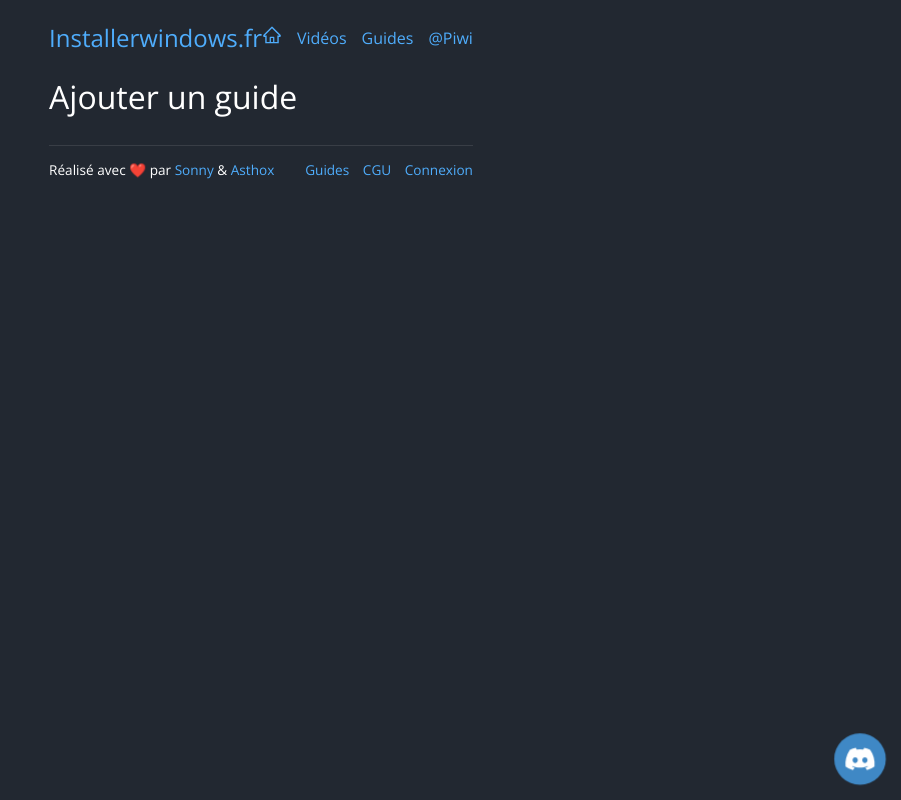
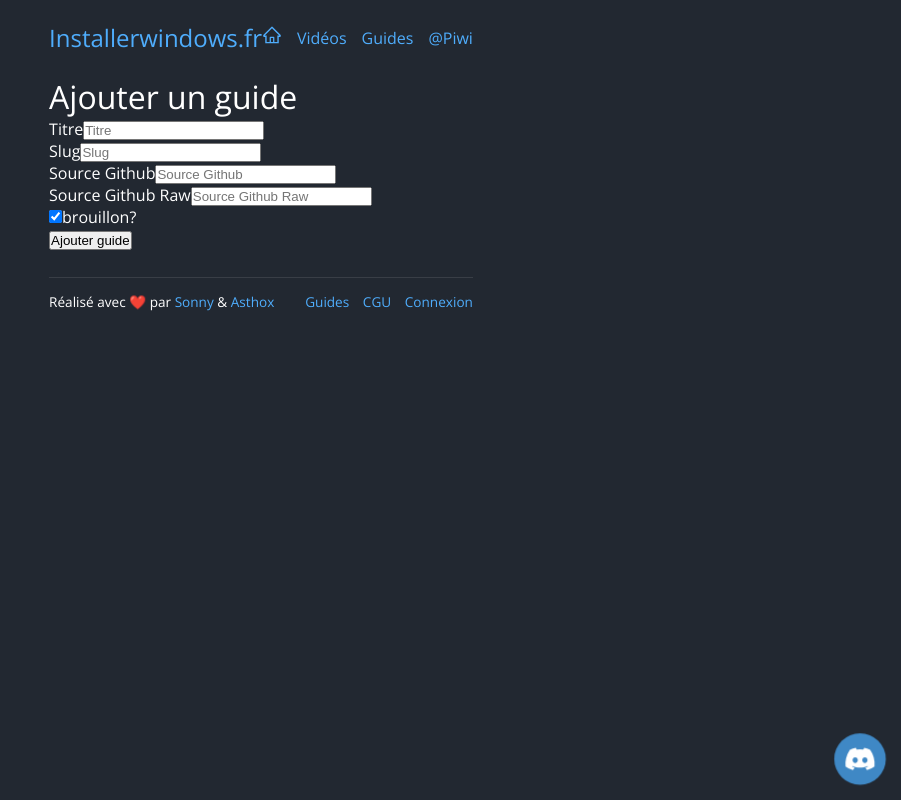
Before and after one commit to Sonny93/installerwindows.fr, a Next.js app: page /guides/create in a window 1280 px wide. Shown: the whole page, without its empty margins (379-1280 px from the left). Built offline with nearby package versions, Linux system fonts and the light colour scheme; no server answers.

Commit message:
chore: improve guide creation system

```diff
--- /dev/null
+++ b/pages/api/guide/create.ts
@@ -0,0 +1,38 @@
+// Next.js API route support: https://nextjs.org/docs/api-routes/introduction
+import type { NextApiRequest, NextApiResponse } from 'next';
+import { db } from '../../../lib/db';
+
+type Data = {
+    guide: Guide;
+};
+
+type DataError = {
+    error: any;
+};
+
+export default async function handler(req: NextApiRequest, res: NextApiResponse<Data | DataError>) {
+    const { title, slug, githubSource, githubRawSource, isDraft } = req.body;
+
+    try {
+        await db.data.guides.push({
+            title,
+            slug,
+            github: {
+                source: githubSource,
+                raw: githubRawSource,
+            },
+            isDraft,
+        });
+        await db.write();
+
+        const guide = await db.data.guides.find((guide) => guide.slug === slug);
+        if (!guide) {
+            throw new Error('Unable to find guide ' + slug);
+        }
+
+        res.status(200).json({ guide });
+    } catch (error) {
+        console.error('Error', error);
+        res.status(500).json({ error: 'error' });
+    }
+}
--- a/pages/guides/create.tsx
+++ b/pages/guides/create.tsx
@@ -1,12 +1,117 @@
+import { FormEvent, useState } from 'react';
 import Footer from '../../Components/Footer/Footer';
 import Navbar from '../../Components/Navbar/Navbar';
 
 export default function PageCreateGuide() {
+    const [isDraft, setIsDraft] = useState<boolean>(true);
+
+    const getFieldValue = (formData: FormData, key: string) =>
+        (formData.get(key) || '').toString().trim();
+    const slugify = (str: string = '') =>
+        str
+            .normalize('NFD')
+            .replaceAll(/[\u0300-\u036f]/g, '')
+            .replaceAll("'", '')
+            .replaceAll('"', '')
+            .replaceAll("'", '')
+            .replaceAll(' ', '-')
+            .toLowerCase();
+
+    const handleSubmitForm = async (event: FormEvent<HTMLFormElement>) => {
+        event.preventDefault();
+
+        const formData = new FormData(event.currentTarget);
+
+        try {
+            const title = getFieldValue(formData, 'title');
+            console.log(title);
+            if (!title || title === '') {
+                throw new Error('Missing guide title');
+            }
+
+            const slug = slugify(getFieldValue(formData, 'slug'));
+            if (!slug || slug === '') {
+                throw new Error('Missing guide slug');
+            }
+
+            const githubSource = getFieldValue(formData, 'github-source');
+            if (!githubSource || githubSource === '') {
+                throw new Error('Missing github source');
+            }
+
+            const githubRawSource = getFieldValue(formData, 'github-raw-source');
+            if (!githubRawSource || githubRawSource === '') {
+                throw new Error('Missing github raw source ');
+            }
+
+            console.log(title, slug, githubSource, githubRawSource, isDraft);
+            const request = await fetch(`/api/guide/create`, {
+                method: 'post',
+                body: JSON.stringify({
+                    title,
+                    slug,
+                    githubSource,
+                    githubRawSource,
+                    isDraft,
+                }),
+                headers: {
+                    'Content-Type': 'application/json',
+                },
+            });
+            const response = await request.json();
+            if (request.ok) {
+                console.log(response);
+            } else {
+                console.error(response);
+            }
+        } catch (error: any) {
+            console.warn(error);
+        }
+    };
     return (
         <div>
             <Navbar />
-            <form>
+            <form onSubmit={handleSubmitForm}>
                 <h1>Ajouter un guide</h1>
+                <div className="field">
+                    <label htmlFor="title">Titre</label>
+                    <input type="text" placeholder="Titre" name="title" id="title" />
+                </div>
+                <div className="field">
+                    <label htmlFor="slug">Slug</label>
+                    <input type="text" placeholder="Slug" name="slug" id="slug" />
+                </div>
+                <div className="field">
+                    <label htmlFor="github-source">Source Github</label>
+                    <input
+                        type="text"
+                        placeholder="Source Github"
+                        name="github-source"
+                        id="github-source"
+                    />
+                </div>
+                <div className="field">
+                    <label htmlFor="github-raw-source">Source Github Raw</label>
+                    <input
+                        type="text"
+                        placeholder="Source Github Raw"
+                        name="github-raw-source"
+                        id="github-raw-source"
+                    />
+                </div>
+                <div className="field">
+                    <input
+                        type="checkbox"
+                        name="is-draft"
+                        id="is-draft"
+                        onChange={(event) => setIsDraft(event.target.checked)}
+                        checked={isDraft}
+                    />
+                    <label htmlFor="is-draft">brouillon?</label>
+                </div>
+                <div className="field">
+                    <button type="submit">Ajouter guide</button>
+                </div>
             </form>
             <Footer />
         </div>
```
